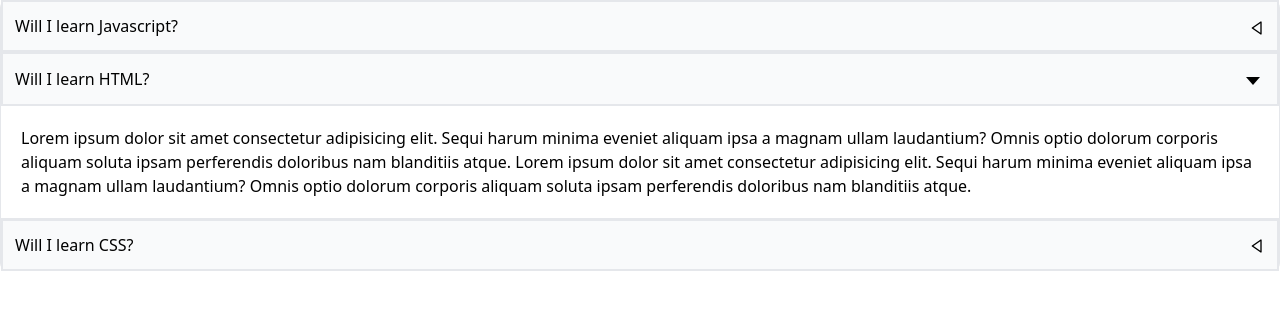
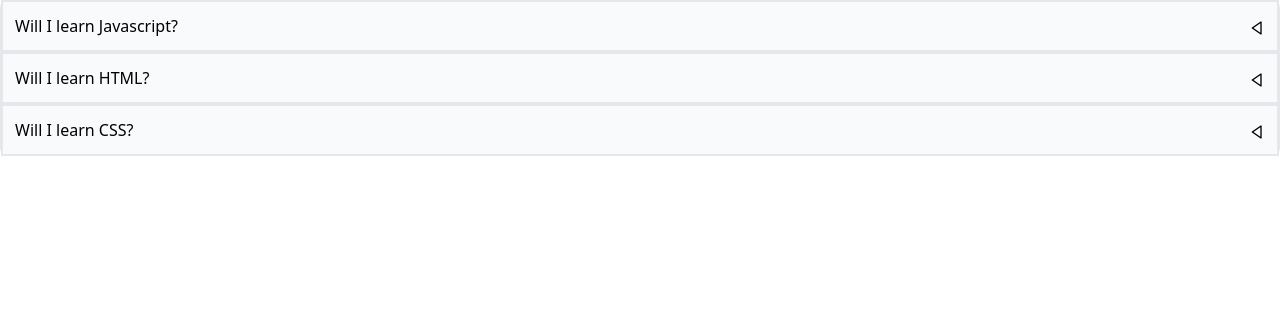
Before and after one commit to p2arthur/Cool_components_react_app, a React (Vite) app: page / in a window 1280 px wide. Shown: the top 310 px of the page. Built offline with nearby package versions, Linux system fonts and the light colour scheme.

Commit message:
Added a new functionality to the accordion where now all accordions starts collapsed and now each one closes when the one expanded is clicked

```diff
--- a/src/components/Accordion.jsx
+++ b/src/components/Accordion.jsx
@@ -7,10 +7,16 @@ import { BiCaretDown, BiLeftArrow } from "react-icons/bi";
 //Creating the accordion component
 function Accordion({ items }) {
   //Defining the state of the index of the expanded accordion to be setted when the user clicks on one item of the list
-  const [expandedIndex, setExpandedIndex] = useState(1);
+  const [expandedIndex, setExpandedIndex] = useState(-1);
 
   //Defining a handleClick outside of the mapping function that receives a nextIndex as argument - The nextIndex parameter is used inside the mapping function that passes the current index as argument to this function so it can set the Expanded index
-  const handleClick = (nextIndex) => setExpandedIndex(nextIndex);
+  const handleClick = (nextIndex) => {
+    if (nextIndex === expandedIndex) {
+      setExpandedIndex(-1);
+    } else {
+      setExpandedIndex(nextIndex);
+    }
+  };
 
   //Mapping through the faqResponse items to create a list of renders
   const renderedItems = items.map((item, index) => {
```
